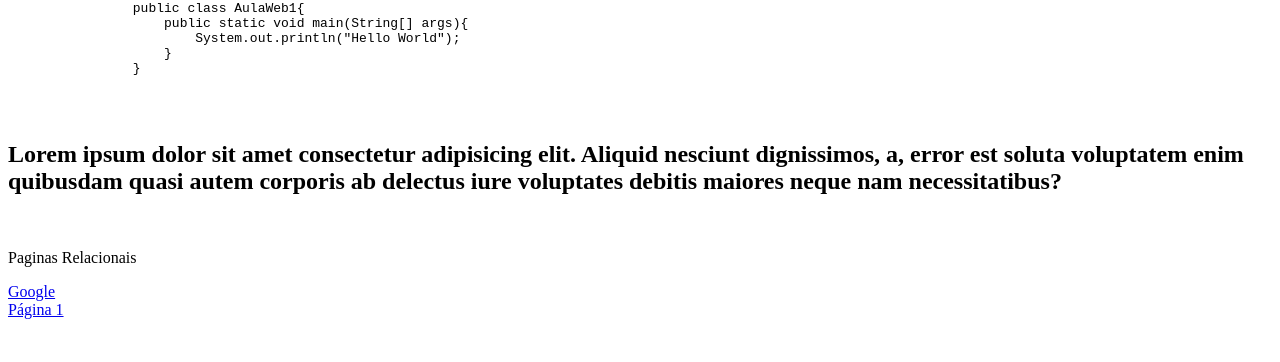
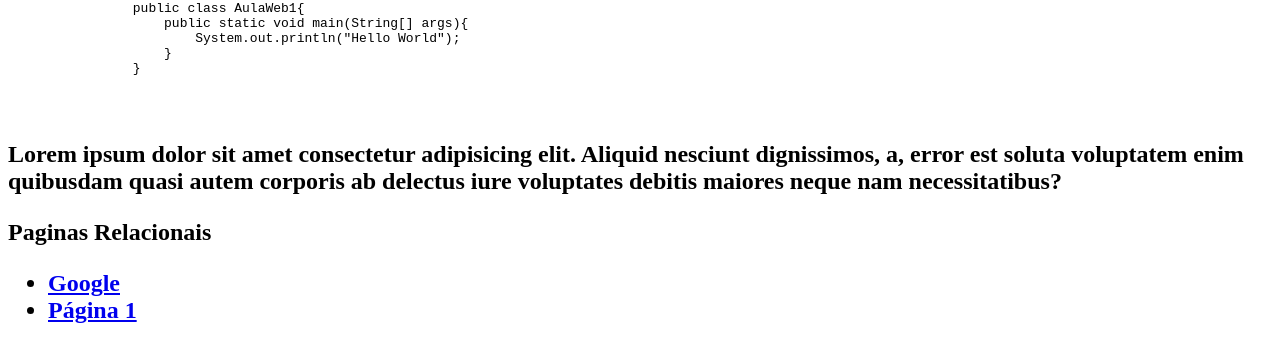
Before and after one commit to ccauepereira/web1-2026.2, a plain HTML site: page projeto1/index.html in a window 1280 px wide. Shown: the part 384-746 px from the top of the page. Drawn offline with Linux system fonts and the light colour scheme.

Commit message:
html: aula 1

```diff
--- a/projeto1/index.html
+++ b/projeto1/index.html
@@ -29,11 +29,11 @@
             <h2>
                 <p1> Lorem ipsum dolor sit amet consectetur adipisicing elit. Aliquid nesciunt dignissimos, a, error est soluta voluptatem enim quibusdam quasi autem corporis ab delectus iure voluptates debitis maiores neque nam necessitatibus?
                 </p1>
-            </h2>
             <br>
             <p> Paginas Relacionais</p>
-            <a href = "https://google.com">Google</a>
-            <br>
-            <a href = "paginas/p1.html" target="_blank">Página 1</a>
+            <ul>
+            <li> <a href = "https://google.com">Google</a> </li>
+            <li> <a href = "paginas/p1.html" target="_blank">Página 1</a> </li>
+            </ul>
     </body>
 </html>
```
